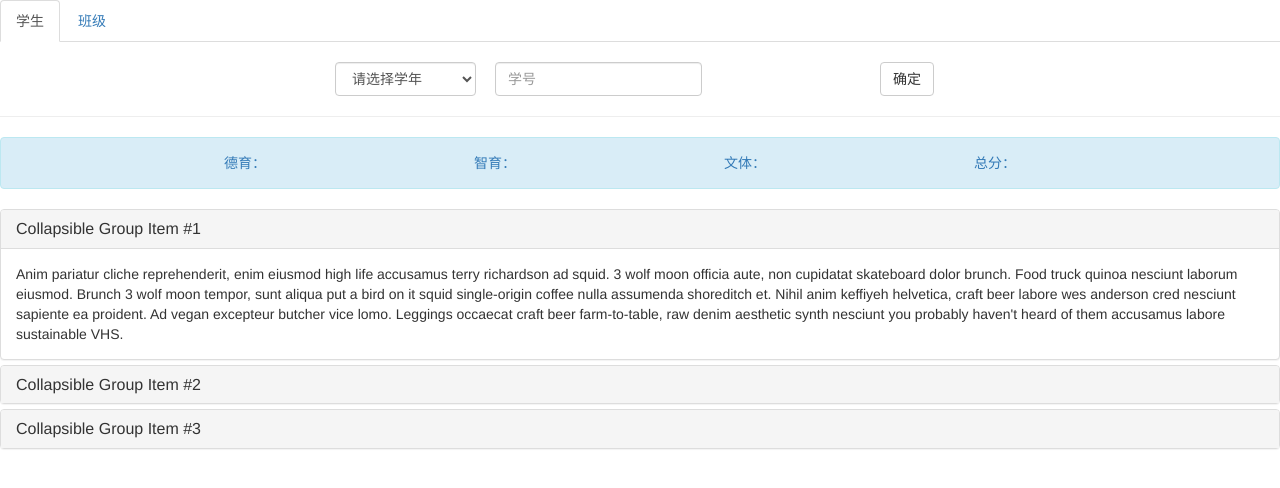
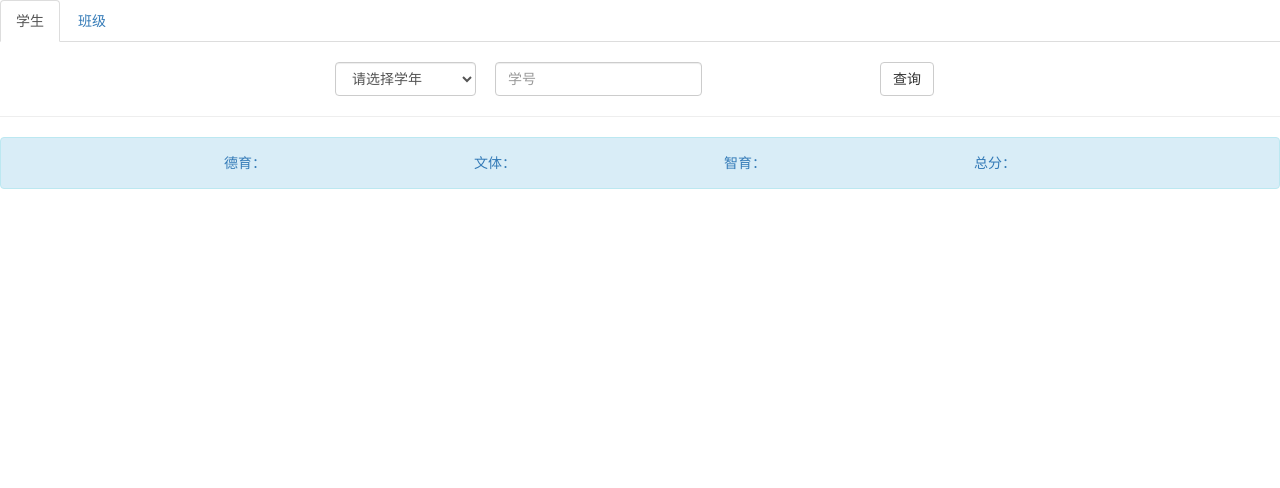
Before and after one commit to SUTFutureCoder/sut_score, a CodeIgniter app: template application/views/record_score_log_view.php in a window 1280 px wide. Shown: the top 488 px of the page. Run offline with CodeIgniter, Linux system fonts and the light colour scheme; the template is opened without the code that fills it: most values are stand-ins (such as "Sample title", 1, 10 or a date in 2020); some libraries are stand-ins or nearby versions.

Commit message:
FIN 1/2 student socre log search

```diff
--- a/application/views/record_score_log_view.php
+++ b/application/views/record_score_log_view.php
@@ -29,57 +29,16 @@
                     <div class="form-group col-sm-5">
                         <input type="text" class="form-control" name="student_id" id="student_id" placeholder="学号">
                     </div>
-                    <button type="submit" class="btn btn-default">确定</button>
+                    <button type="submit" id="student_submit" class="btn btn-default">查询</button>
                 </form>
                 <hr>
-                <div class="alert alert-info" role="alert"><a class="col-sm-offset-2">德育：</a><a id="d_total_score"></a><a class="col-sm-offset-2">智育：</a><a id="z_total_score"></a><a class="col-sm-offset-2">文体：</a><a id="w_total_score"></a><a class="col-sm-offset-2">总分：</a><a id="total_score"></a></div>
+                <div class="alert alert-info" id="student_score_stat" role="alert"><a class="col-sm-offset-2">德育：</a><a id="d_total_score"></a><a class="col-sm-offset-2">文体：</a><a id="w_total_score"></a><a class="col-sm-offset-2">智育：</a><a id="z_total_score"></a><a class="col-sm-offset-2">总分：</a><a id="total_score"></a></div>
                 <!--<form class="form-horizontal col-sm-10 col-sm-offset-1">
                     <button class="form-control btn btn-primary">导出Excel表格</button>
                     <hr>
                 </form> -->
-                <div class="panel-group" id="accordion" role="tablist" aria-multiselectable="true">
-                    <div class="panel panel-default">
-                        <div class="panel-heading" role="tab" id="headingOne">
-                            <h4 class="panel-title">
-                                <a data-toggle="collapse" data-parent="#accordion" href="#collapseOne" aria-expanded="true" aria-controls="collapseOne">
-                                    Collapsible Group Item #1
-                                </a>
-                            </h4>
-                        </div>
-                        <div id="collapseOne" class="panel-collapse collapse in" role="tabpanel" aria-labelledby="headingOne">
-                            <div class="panel-body">
-                                Anim pariatur cliche reprehenderit, enim eiusmod high life accusamus terry richardson ad squid. 3 wolf moon officia aute, non cupidatat skateboard dolor brunch. Food truck quinoa nesciunt laborum eiusmod. Brunch 3 wolf moon tempor, sunt aliqua put a bird on it squid single-origin coffee nulla assumenda shoreditch et. Nihil anim keffiyeh helvetica, craft beer labore wes anderson cred nesciunt sapiente ea proident. Ad vegan excepteur butcher vice lomo. Leggings occaecat craft beer farm-to-table, raw denim aesthetic synth nesciunt you probably haven't heard of them accusamus labore sustainable VHS.
-                            </div>
-                        </div>
-                    </div>
-                    <div class="panel panel-default">
-                        <div class="panel-heading" role="tab" id="headingTwo">
-                            <h4 class="panel-title">
-                                <a class="collapsed" data-toggle="collapse" data-parent="#accordion" href="#collapseTwo" aria-expanded="false" aria-controls="collapseTwo">
-                                     Collapsible Group Item #2
-                                </a>
-                            </h4>
-                        </div>
-                        <div id="collapseTwo" class="panel-collapse collapse" role="tabpanel" aria-labelledby="headingTwo">
-                            <div class="panel-body">
-                                Anim pariatur cliche reprehenderit, enim eiusmod high life accusamus terry richardson ad squid. 3 wolf moon officia aute, non cupidatat skateboard dolor brunch. Food truck quinoa nesciunt laborum eiusmod. Brunch 3 wolf moon tempor, sunt aliqua put a bird on it squid single-origin coffee nulla assumenda shoreditch et. Nihil anim keffiyeh helvetica, craft beer labore wes anderson cred nesciunt sapiente ea proident. Ad vegan excepteur butcher vice lomo. Leggings occaecat craft beer farm-to-table, raw denim aesthetic synth nesciunt you probably haven't heard of them accusamus labore sustainable VHS.
-                            </div>
-                        </div>
-                    </div>
-                    <div class="panel panel-default">
-                        <div class="panel-heading" role="tab" id="headingThree">
-                            <h4 class="panel-title">
-                                <a class="collapsed" data-toggle="collapse" data-parent="#accordion" href="#collapseThree" aria-expanded="false" aria-controls="collapseThree">
-                                  Collapsible Group Item #3
-                                </a>
-                            </h4>
-                        </div>
-                        <div id="collapseThree" class="panel-collapse collapse" role="tabpanel" aria-labelledby="headingThree">
-                            <div class="panel-body">
-                                Anim pariatur cliche reprehenderit, enim eiusmod high life accusamus terry richardson ad squid. 3 wolf moon officia aute, non cupidatat skateboard dolor brunch. Food truck quinoa nesciunt laborum eiusmod. Brunch 3 wolf moon tempor, sunt aliqua put a bird on it squid single-origin coffee nulla assumenda shoreditch et. Nihil anim keffiyeh helvetica, craft beer labore wes anderson cred nesciunt sapiente ea proident. Ad vegan excepteur butcher vice lomo. Leggings occaecat craft beer farm-to-table, raw denim aesthetic synth nesciunt you probably haven't heard of them accusamus labore sustainable VHS.
-                            </div>
-                        </div>
-                    </div>
+                <div class="panel-group" id="student_accordion" role="tablist" aria-multiselectable="true">
+
                 </div>
 
                 <div id='result'>
@@ -126,7 +85,7 @@
                             <?php endforeach ;?>
                         </select>
                     </div>
-                    <button class="form-control btn btn-primary" onclick="getClassPointList()">查询</button>
+                    <button class="form-control btn btn-primary" id="class_submit" onclick="getClassPointList()">查询</button>
                     <!--
                     <hr>
                     <button class="form-control btn btn-primary">导出分项表格</button>
@@ -146,26 +105,43 @@
         var options = {
             dataType : "json",
             beforeSubmit : function (){
-                $(".btn").html("正在提交中，请稍后");
-                $(".btn").attr("disabled", "disabled");
+                $("#student_submit").html("正在提交中，请稍后");
+                $("#student_submit").attr("disabled", "disabled");
             },
             success : function (result){
+                console.log(result);
                 switch (result['code'])
                 {
                     case 1:
-                        $("#result").html(result['data']);
+                        var student_score_stat = $("#student_score_stat");
+                        student_score_stat.find("#d_total_score").html(result['data']['score']['d_sum']);
+                        student_score_stat.find("#w_total_score").html(result['data']['score']['w_sum']);
+                        student_score_stat.find("#z_total_score").html(result['data']['score']['z_sum']);
+                        student_score_stat.find("#total_score").html(result['data']['score']['sum']);
+
+                        //填充主体
+                        var student_accordion = $("#student_accordion");
+                        student_accordion.html('');
+                        $.each(result['data']['data'], function(i, item){
+                            student_accordion.append('<div class="panel panel-default"><div class="panel-heading" role="tab" id="heading_stu_' + i + '">\n\
+                    <h4 class="panel-title"><a data-toggle="collapse" data-parent="#accordion" href="#collapse_stu_' + i + '" data-toggle="collapse" aria-expanded="false" aria-controls="collapse_stu_' + i + '">' + item['score_type_content'] + '【' + item['score_log_judge'] + '】</a></h4></div>\n\
+<div id="collapse_stu_' + i + '" class="panel-collapse collapse" role="tabpanel" aria-labelledby="heading_stu_' + i +'"><div class="panel-body">\n\
+<table class="table table-hover"><tbody><tr><th scope="row">标签</th><td>' + item['score_log_event_tag'] + '</td></tr><tr><th scope="row">说明</th><td>' + item['score_log_event_intro'] + '</td></tr><tr><th scope="row">时间</th><td>' + item['score_log_event_time'] + '</td></tr><tr><th scope="row">证明</th><td>' + item['teacher_name'] + '-' + item['score_log_add_time'] + '<?= base_url()?>upload/' + item['score_log_event_file']  + '</td></tr><tr><th scope="row">变更</th><td>Larry</td></tr></tbody></table></div></div></div>');
+                        });
+
+                        $("#accordion").html(result['data']);
                         break;
                     default:
                         alert(result['message']);
                         break;
                 }
 
-                $(".btn").html("登录");
-                $(".btn").removeAttr("disabled");
+                $("#student_submit").html("查询");
+                $("#student_submit").removeAttr("disabled");
             }
         };
 
-//        $("#student_score_search").ajaxForm(options);
+        $("#student_score_search").ajaxForm(options);
     </script>
     <script>
         function updateList(type){
```
Also changed, not shown: application/controllers/record.php (+16 -15 lines).
